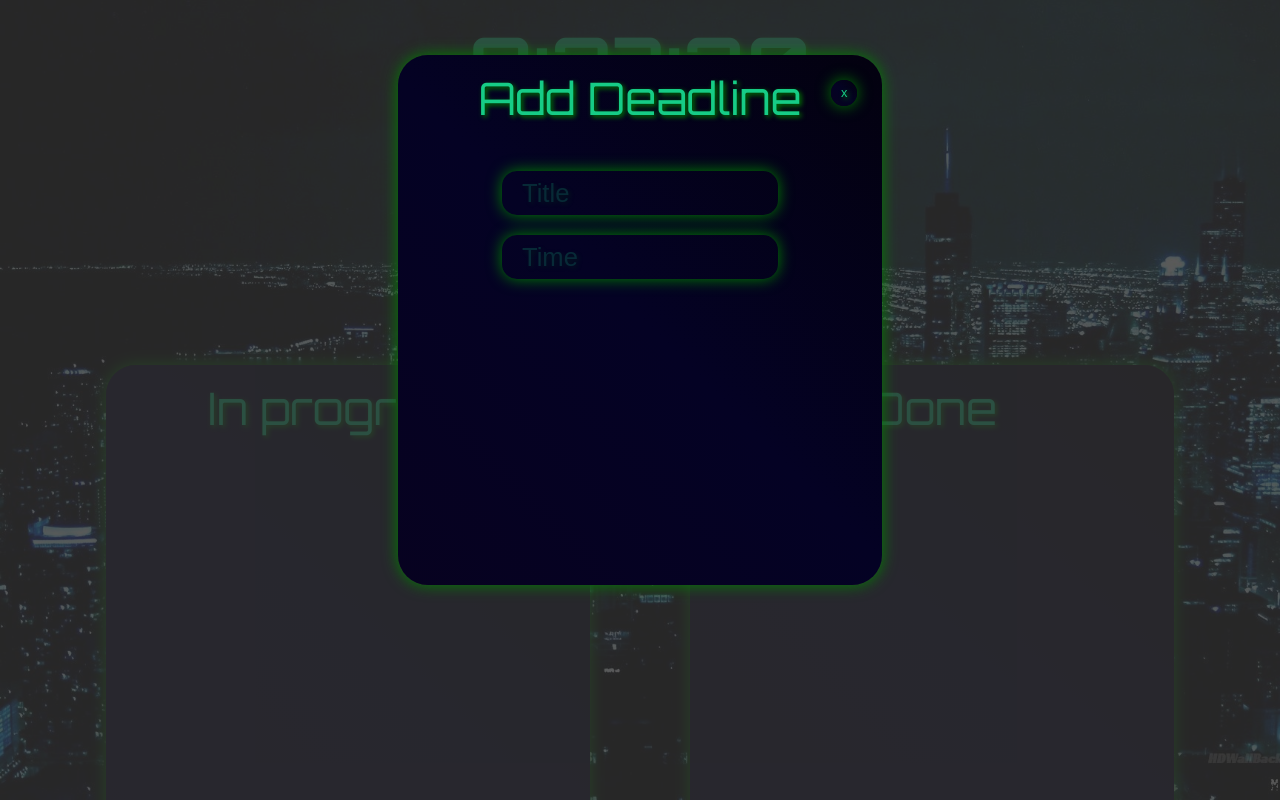
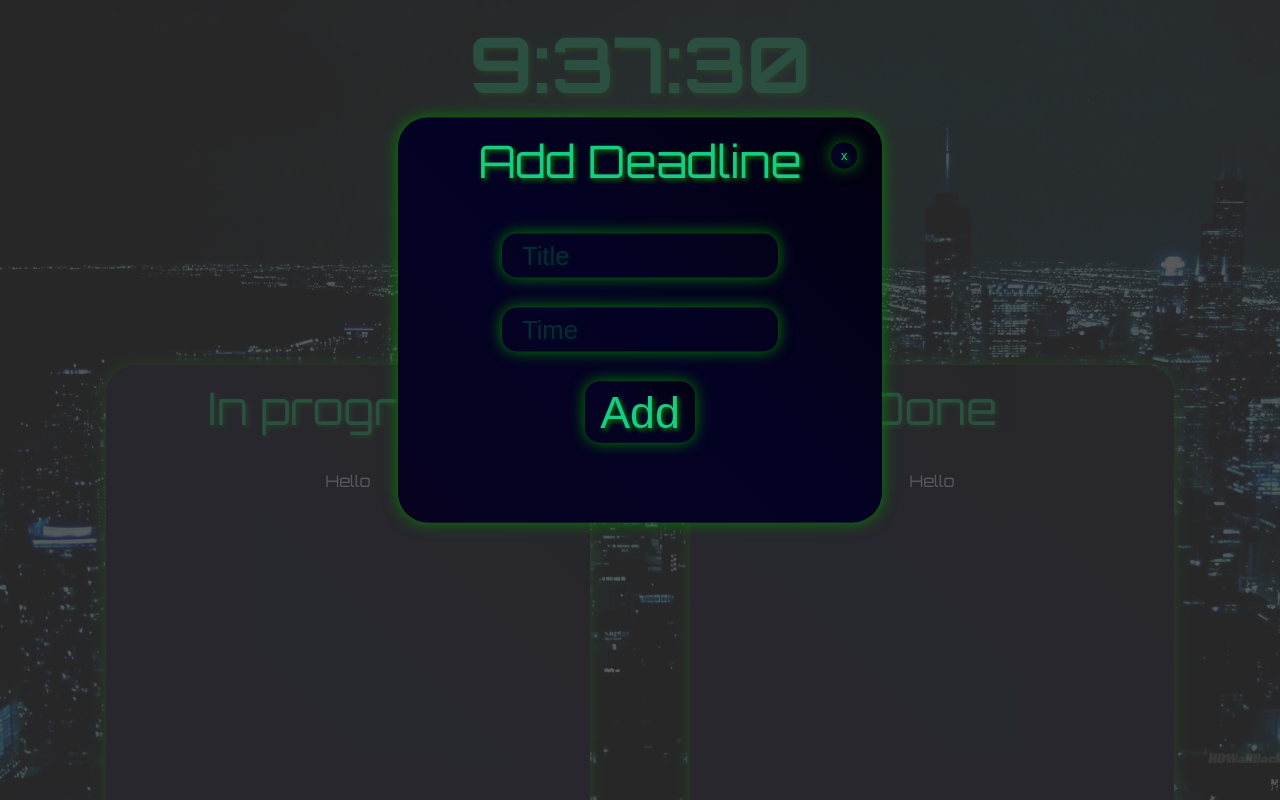
Before and after one commit to hffxx/todoApp, a React (Create React App) app: page / in a window 1280 px wide. Both pictures are taken after a click on the button "Add Deadline". Shown: the top 800 px of the page. Built offline with nearby package versions, Linux system fonts and the light colour scheme.

Commit message:
style: modal component height

```diff
--- a/src/components/Board.tsx
+++ b/src/components/Board.js
@@ -1,5 +1,6 @@
 import React, { FC } from "react";
 import BoardContent from "./BoardContent";
+import ModalForm from "./Modal/ModalForm";
 import Button from "./Button";
 import styled from "styled-components";
 
@@ -9,8 +10,8 @@ const StyledBoard = styled.div`
   flex-direction: column;
   align-items: center;
   width: 30vw;
+  min-height: ${({ isModal }) => (isModal ? "30vh" : "60vh")};
   padding: 0px 50px 50px 50px;
-  min-height: 60vh;
   margin: 50px;
   background: linear-gradient(
     225deg,
@@ -20,7 +21,6 @@ const StyledBoard = styled.div`
   );
   box-shadow: 0 0 15px green;
   border-radius: 30px;
-
   .board__title {
     margin: 15px;
     color: #16cc86;
@@ -35,17 +35,12 @@ const StyledBoard = styled.div`
     }
   }
 `;
-type Props = {
-  title: string;
-  func?: Function;
-  isModal?: boolean;
-};
-const Board: FC<Props> = ({ title, func, isModal }) => {
+const Board = ({ title = "", func = null, isModal = false }) => {
   return (
-    <StyledBoard>
-      {isModal && <Button task="modal-close" text="x" func={func}></Button>}
+    <StyledBoard isModal={isModal}>
+      {isModal && <Button isModal text="x" func={func}></Button>}
       <div className="board__title">{title}</div>
-      <BoardContent isModal={isModal} />
+      {isModal ? <ModalForm /> : <BoardContent />}
     </StyledBoard>
   );
 };
--- a/src/components/BoardContent.tsx
+++ b/src/components/BoardContent.tsx
@@ -1,6 +1,6 @@
 import React, { FC } from "react";
-import Input from "./Input";
 import styled from "styled-components";
+import ModalForm from "./Modal/ModalForm";
 const StyledBoardContent = styled.div`
   display: flex;
   align-items: center;
@@ -9,28 +9,13 @@ const StyledBoardContent = styled.div`
   background-color: inherit;
   width: 100%;
   height: 100%;
-  & div {
-    color: white;
-  }
+  color: white;
 `;
 
-const ModalForm: FC = () => {
-  return (
-    <>
-      <Input placeholder="Title" />
-      <Input placeholder="Time" />
-    </>
-  );
-};
+interface Props {}
 
-interface Props {
-  isModal?: boolean;
-}
-
-const BoardContent: FC<Props> = ({ isModal }) => {
-  return (
-    <StyledBoardContent>{isModal ? <ModalForm /> : <></>}</StyledBoardContent>
-  );
+const BoardContent: FC<Props> = ({}) => {
+  return <StyledBoardContent>Hello</StyledBoardContent>;
 };
 
 export default BoardContent;
--- a/src/components/Button.js
+++ b/src/components/Button.js
@@ -44,12 +44,12 @@ const StyledButton = styled.button`
     font-size: 7vw;
   }
 
-  ${({ task }) => task === "modal-close" && ModalClose}
+  ${({ isModal }) => isModal && ModalClose}
 `;
 
-const Button = ({ text, func, task = "" }) => {
+const Button = ({ isModal = false, func, text = "" }) => {
   return (
-    <StyledButton task={task} onClick={() => func()}>
+    <StyledButton isModal={isModal} onClick={() => func()}>
       {text}
     </StyledButton>
   );
--- a/src/components/Input.js
+++ b/src/components/Input.js
@@ -4,7 +4,7 @@ const StyledInput = styled.input`
   width: 20vw;
   height: 5.5vh;
   padding-left: 20px;
-  margin: 10px;
+  margin: 15px;
   font-size: 2vw;
   border-radius: 15px;
   background: none;
--- /dev/null
+++ b/src/components/Modal/ModalForm.js
@@ -0,0 +1,22 @@
+import React, { FC } from "react";
+import styled from "styled-components";
+import Input from "../Input";
+import Button from "../Button";
+const StyledModal = styled.div`
+  display: flex;
+  align-items: center;
+  flex-direction: column;
+  margin: 15px;
+  width: 100%;
+  height: 100%;
+`;
+const ModalForm = () => {
+  return (
+    <StyledModal>
+      <Input placeholder="Title" />
+      <Input placeholder="Time" />
+      <Button text="Add " func />
+    </StyledModal>
+  );
+};
+export default ModalForm;
```
